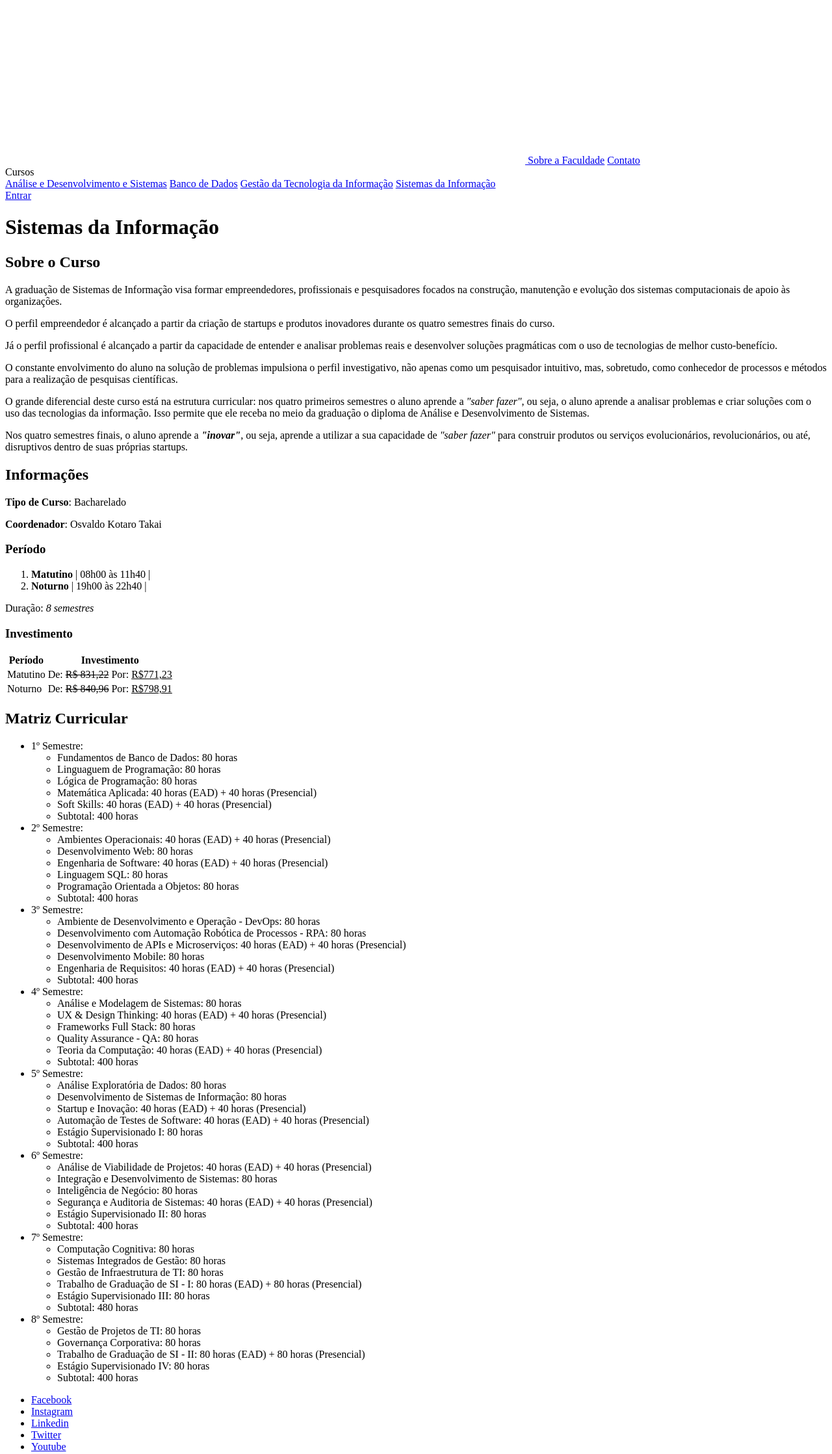
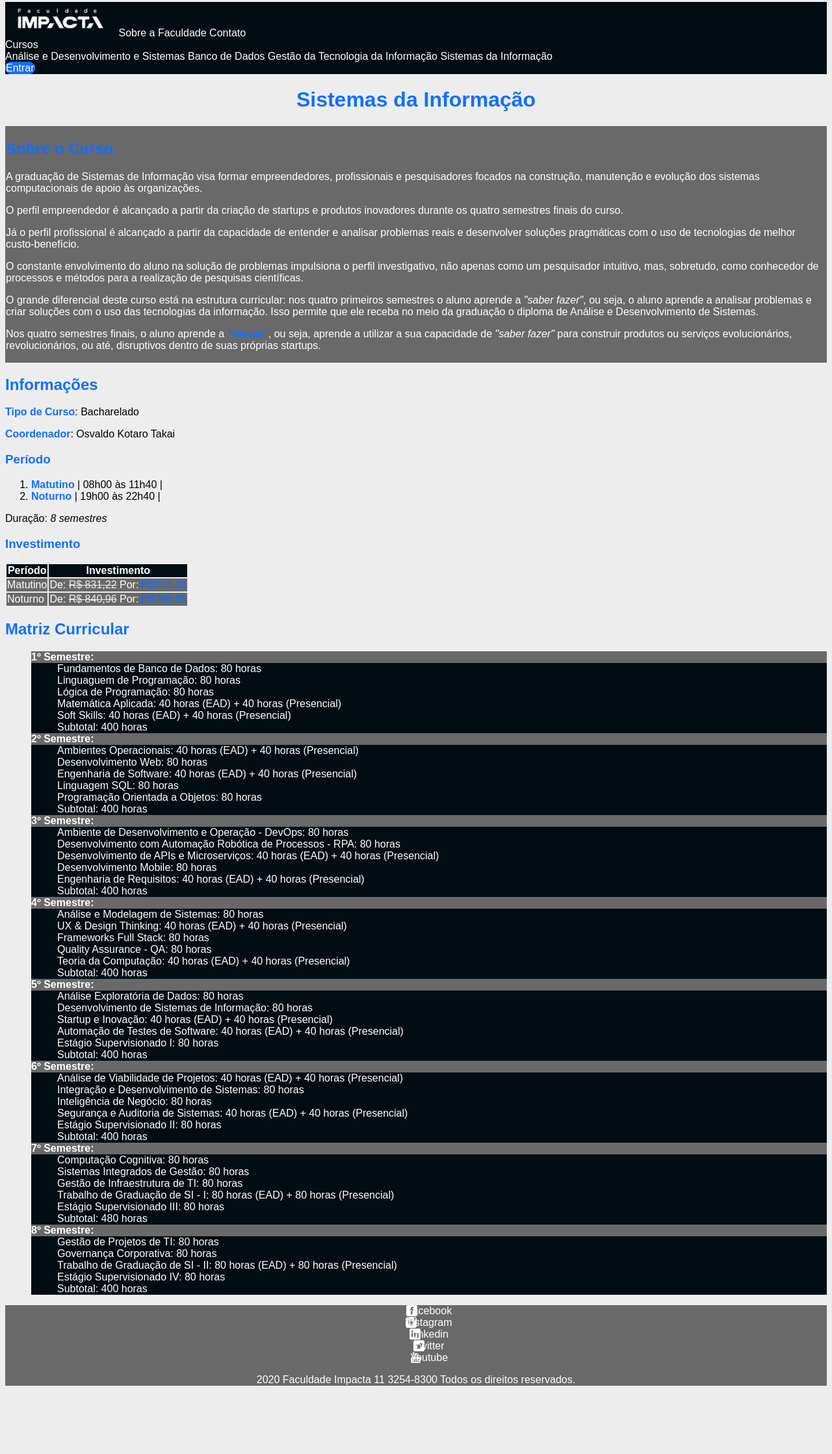
Before and after one commit to Vivianpcamargo/Curso-Frontend-Impacta, a plain HTML site: page cursos/si.html in a window 1280 px wide. Shown: the part 5-2242 px from the top of the page at 65% size. After the commit the page ends 2153 px from the top, so only its background shows below. Drawn offline with Linux system fonts and the light colour scheme.

Commit message:
update: Aula 4

```diff
--- a/contato.html
+++ b/contato.html
@@ -2,27 +2,29 @@
 <html>
 <head>
     <meta charset="UTF-8">
-    <title>Faculdade Impacta | Entrar</title>
+    <title>Faculdade Impacta | Contato</title>
     <link rel="shortcut icon" href="favicon.ico" type="image/x-icon">
+    <link rel="stylesheet" href="css/site.css" />
+    <link rel="stylesheet" href="css/forms.css" />
 </head>
 <body>
-    <header>
+    <header class="cabecalho">
         <nav>
             <a href="index.html">
-                <img alt="logo da faculdade Impacta" src="imagens/impacta-logo.png" />
+                <img alt="logo da faculdade Impacta" class="logo" src="imagens/impacta-logo.png" />
             </a>
-            <a href="sobre.html">Sobre a Faculdade</a>
-            <a href="contato.html">Contato</a>
+            <a class="item-menu" href="sobre.html">Sobre a Faculdade</a>
+            <a class="item-menu" href="contato.html">Contato</a>
             <div>
                 Cursos
-                <div>
-                    <a href="cursos/ads.html">Análise e Desenvolvimento e Sistemas</a>
-                    <a href="cursos/bd.html">Banco de Dados</a>
-                    <a href="cursos/gti.html">Gestão da Tecnologia da Informação</a>
-                    <a href="cursos/si.html">Sistemas da Informação</a>
+                <div class="dropdown-menu">
+                    <a class="item-menu" href="cursos/ads.html">Análise e Desenvolvimento e Sistemas</a>
+                    <a class="item-menu" href="cursos/bd.html">Banco de Dados</a>
+                    <a class="item-menu" href="cursos/gti.html">Gestão da Tecnologia da Informação</a>
+                    <a class="item-menu" href="cursos/si.html">Sistemas da Informação</a>
                 </div>
             </div>
-            <a href="entrar.html">Entrar</a>
+            <a class="botao" href="entrar.html">Entrar</a>
         </nav>
     </header>
     <main>
@@ -63,32 +65,32 @@
                 <label for="contato-conheceu-tv">TV</label>
                 <input type="radio" name="conheceu" id="contato-conheceu-tv" value="TV" />
             </fieldset>
-            <div>
-                <button type="submit">
+            <div class="acoes">
+                <button type="submit" class="botao enviar">
                     Enviar Mensagem
                 </button>
-                <button type="reset">
+                <button type="reset" class="botao limpar">
                     Limpar Formulário
                 </button>
             </div>
         </form>
     </main>
-    <footer>
-        <ul>
+    <footer class="rodape">
+        <ul class="media-list">
             <li>
-                <a href="https://www.facebook.com/FacImpacta/" target="blank">Facebook</a>
+                <a class="media-link facebook" href="https://www.facebook.com/FacImpacta/" target="blank">Facebook</a>
             </li>
             <li>
-                <a href="https://www.instagram.com/faculdadeimpacta/" target="blank">Instagram</a>
+                <a class="media-link instagram" href="https://www.instagram.com/faculdadeimpacta/" target="blank">Instagram</a>
             </li>
             <li>
-                <a href="https://www.linkedin.com/edu/faculdade-impacta-tecnologia-161006/" target="blank">Linkedin</a>
+                <a class="media-link linkedin" href="https://www.linkedin.com/edu/faculdade-impacta-tecnologia-161006/" target="blank">Linkedin</a>
             </li>
             <li>
-                <a href="https://twitter.com/facimpacta/" target="blank">Twitter</a>
+                <a class="media-link twitter" href="https://twitter.com/facimpacta/" target="blank">Twitter</a>
             </li>
             <li>
-                <a href="https://www.youtube.com/user/GrupoImpacta/" target="blank">Youtube</a>
+                <a class="media-link youtube" href="https://www.youtube.com/user/GrupoImpacta/" target="blank">Youtube</a>
             </li>
         </ul>
         <p>2020 Faculdade Impacta 11 3254-8300 Todos os direitos reservados.</p>
--- /dev/null
+++ b/css/cursos.css
@@ -0,0 +1,45 @@
+.sobre-curso {
+    background-color: var(--cor-cinza-escuro);
+    border: 1px solid var(--cor-cinza-escuro);
+    color: var(--cor-branca);
+}
+
+strong {
+    color: var(--cor-azul);
+}
+
+.investimento thead {
+    background-color: var(--cor-escura);
+    color: var(--cor-branca);
+}
+
+.investimento tbody {
+    background-color: var(--cor-cinza-escuro);
+    color: var(--cor-branca);
+}
+
+.investimento del {
+    color: var(--cor-cinza-claro);
+}
+
+.investimento ins {
+    color: var(--cor-azul);
+    font-weight: bolder;
+    text-decoration: none;
+}
+
+.matriz-curricular {
+    color: var(--cor-branca);
+    list-style: none;
+}
+
+.matriz-curricular ul {
+    background-color: var(--cor-escura);
+    list-style: none;
+    font-weight: normal;
+}
+
+.matriz-curricular > li {
+    background-color: var(--cor-cinza-escuro);
+    font-weight: bold;
+}
--- /dev/null
+++ b/css/site.css
@@ -0,0 +1,103 @@
+:root {
+    --cor-azul: #116fff;
+    --cor-branca: #fff;
+    --cor-cinza-claro: #ededed;
+    --cor-cinza-escuro: #696969;
+    --cor-escura: #020d13;
+    --cor-verde: #45a049;
+    --cor-vermelho: red;
+}
+
+* {
+    box-sizing: border-box;
+}
+
+body {
+    background-color: var(--cor-cinza-claro);
+    font-family: Arial, Helvetica, sans-serif;
+    font-size: 16px;
+}
+
+a {
+    text-decoration: none;
+}
+
+h1, h2, h3, h4, h5, h6 {
+    color: var(--cor-azul);
+}
+
+h1 {
+    text-align: center;
+}
+
+/**
+ * Estilos Cabeçalho
+ */
+.cabecalho {
+    background-color: var(--cor-escura);
+    color: var(--cor-branca);
+}
+
+.logo {
+    width: 170px;
+}
+
+.item-menu {
+    color: var(--cor-branca);
+    font-weight: 500;
+}
+
+.item-menu:hover {
+    border-bottom: 3px solid yellow;
+}
+
+.dropdown-menu .item-menu:hover {
+    background-color: var(--cor-azul);
+    border-bottom: 0;
+}
+
+/**
+ * Estilos Rodapé
+ */
+.rodape {
+    background-color: var(--cor-cinza-escuro);
+    color: var(--cor-branca);
+    text-align: center;
+}
+
+.media-list {
+    list-style: none;
+}
+
+.media-link {
+    background-repeat: no-repeat;
+    background-size: contain;
+    color: var(--cor-branca);
+}
+
+.media-link.facebook { background-image: url("imagens/facebook-3-64.png"); }
+.media-link.linkedin { background-image: url("imagens/linkedin-3-64.png"); }
+.media-link.instagram { background-image: url("imagens/instagram-64.png"); }
+.media-link.twitter { background-image: url("imagens/twitter-3-64.png"); }
+.media-link.youtube { background-image: url("imagens/youtube-64.png"); }
+
+ /**
+  * Estilos de Botões
+  */
+.botao {
+    background-color: var(--cor-azul);
+    border: 1px solid var(--cor-azul);
+    border-radius: 16px;
+    color: var(--cor-branca);
+    font-weight: 500;
+}
+
+.botao.enviar {
+    background-color: var(--cor-verde);
+    border: 1px solid var(--cor-verde);
+}
+
+.botao.limpar {
+    background-color: var(--cor-vermelho);
+    border: 1px solid var(--cor-vermelho);
+}
--- a/cursos/si.html
+++ b/cursos/si.html
@@ -4,31 +4,33 @@
 <head>
     <meta charset="UTF-8">
     <title>Faculdade Impacta | Sistemas da Informação</title>
+    <link rel="shortcut icon" href="../favicon.ico" type="image/x-icon">
+    <link rel="stylesheet" href="../css/site.css" />
+    <link rel="stylesheet" href="../css/cursos.css" />
 </head>
-
 <body>
-    <header>
+    <header class="cabecalho">
         <nav>
             <a href="../index.html">
-                <img alt="logo da faculdade Impacta" src="../imagens/impacta-logo.png" />
+                <img alt="logo da faculdade Impacta" class="logo" src="../imagens/impacta-logo.png" />
             </a>
-            <a href="../sobre.html">Sobre a Faculdade</a>
-            <a href="../contato.html">Contato</a>
+            <a class="item-menu" href="../sobre.html">Sobre a Faculdade</a>
+            <a class="item-menu" href="../contato.html">Contato</a>
             <div>
                 Cursos
-                <div>
-                    <a href="ads.html">Análise e Desenvolvimento e Sistemas</a>
-                    <a href="bd.html">Banco de Dados</a>
-                    <a href="gti.html">Gestão da Tecnologia da Informação</a>
-                    <a href="si.html">Sistemas da Informação</a>
+                <div class="dropdown-menu">
+                    <a class="item-menu" href="ads.html">Análise e Desenvolvimento e Sistemas</a>
+                    <a class="item-menu" href="bd.html">Banco de Dados</a>
+                    <a class="item-menu" href="gti.html">Gestão da Tecnologia da Informação</a>
+                    <a class="item-menu" href="si.html">Sistemas da Informação</a>
                 </div>
             </div>
-            <a href="../entrar.html">Entrar</a>
+            <a class="botao" href="../entrar.html">Entrar</a>
         </nav>
     </header>
     <main>
         <h1>Sistemas da Informação</h1>
-        <section>
+        <section class="sobre-curso">
             <h2>Sobre o Curso</h2>
             <p>
                 A graduação de Sistemas de Informação visa formar empreendedores,
@@ -84,7 +86,7 @@
             </section>
             <section>
                 <h3>Investimento</h3>
-                <table>
+                <table class="investimento">
                     <thead>
                         <tr>
                             <th>Período</th>
@@ -110,7 +112,7 @@
         </section>
         <section>
             <h2>Matriz Curricular</h2>
-            <ul>
+            <ul class="matriz-curricular">
                 <li>1º Semestre:
                     <ul>
                         <li>Fundamentos de Banco de Dados: 80 horas</li>
@@ -193,27 +195,25 @@
             </ul>
         </section>
     </main>
-    <footer>
-        <ul>
+    <footer class="rodape">
+        <ul class="media-list">
             <li>
-                <a href="https://www.facebook.com/FacImpacta/" target="blank">Facebook</a>
+                <a class="media-link facebook" href="https://www.facebook.com/FacImpacta/" target="blank">Facebook</a>
             </li>
             <li>
-                <a href="https://www.instagram.com/faculdadeimpacta/" target="blank">Instagram</a>
-            </li>
-
-            <li>
-                <a href="https://www.linkedin.com/edu/faculdade-impacta-tecnologia-161006/" target="blank">Linkedin</a>
+                <a class="media-link instagram" href="https://www.instagram.com/faculdadeimpacta/" target="blank">Instagram</a>
             </li>
             <li>
-                <a href="https://twitter.com/facimpacta/" target="blank">Twitter</a>
+                <a class="media-link linkedin" href="https://www.linkedin.com/edu/faculdade-impacta-tecnologia-161006/" target="blank">Linkedin</a>
             </li>
             <li>
-                <a href="https://www.youtube.com/user/GrupoImpacta/" target="blank">Youtube</a>
+                <a class="media-link twitter" href="https://twitter.com/facimpacta/" target="blank">Twitter</a>
+            </li>
+            <li>
+                <a class="media-link youtube" href="https://www.youtube.com/user/GrupoImpacta/" target="blank">Youtube</a>
             </li>
         </ul>
         <p>2020 Faculdade Impacta 11 3254-8300 Todos os direitos reservados.</p>
     </footer>
 </body>
-
 </html>
```
Also changed, not shown: css/forms.css (added, +13 -0 lines), css/index.css (added, +13 -0 lines), css/sobre.css (added, +15 -0 lines), cursos/ads.html (+25 -26 lines), cursos/bd.html (+25 -25 lines), cursos/gti.html (+26 -26 lines), entrar.html (+23 -22 lines), index.html (+32 -31 lines), sobre.html (+25 -23 lines), css/imagens/facebook-3-64.png (renamed from facebook-3-64.png), css/imagens/instagram-64.png (renamed from instagram-64.png), css/imagens/linkedin-3-64.png (renamed from linkedin-3-64.png), css/imagens/twitter-3-64.png (renamed from twitter-3-64.png), css/imagens/youtube-64.png (renamed from youtube-64.png).
